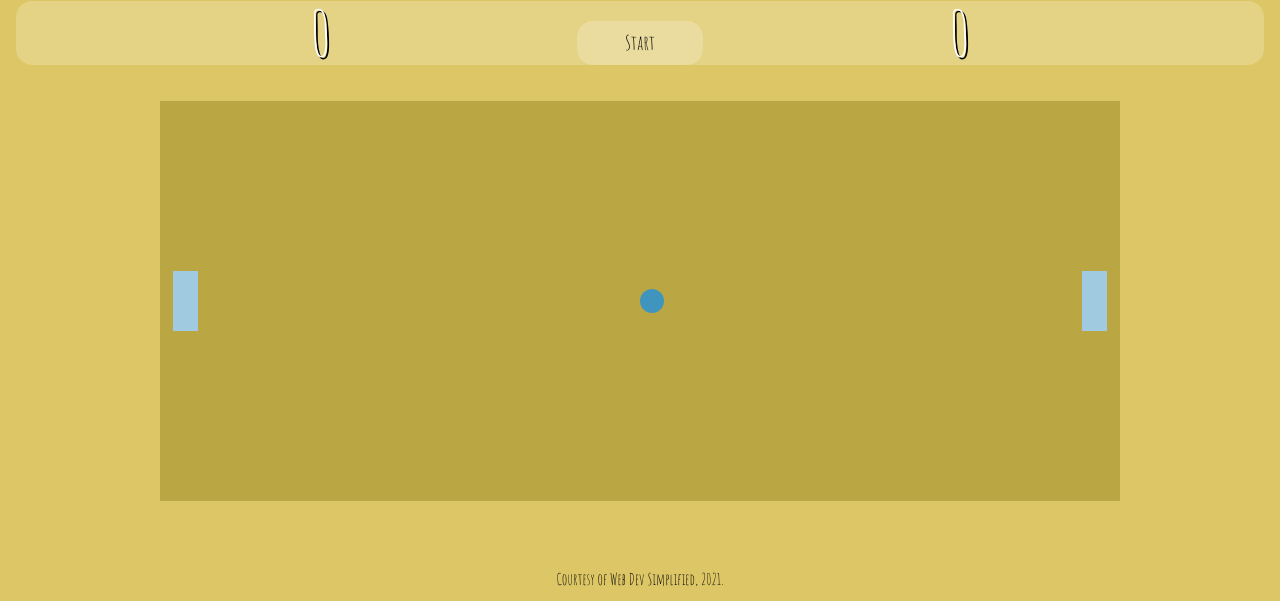
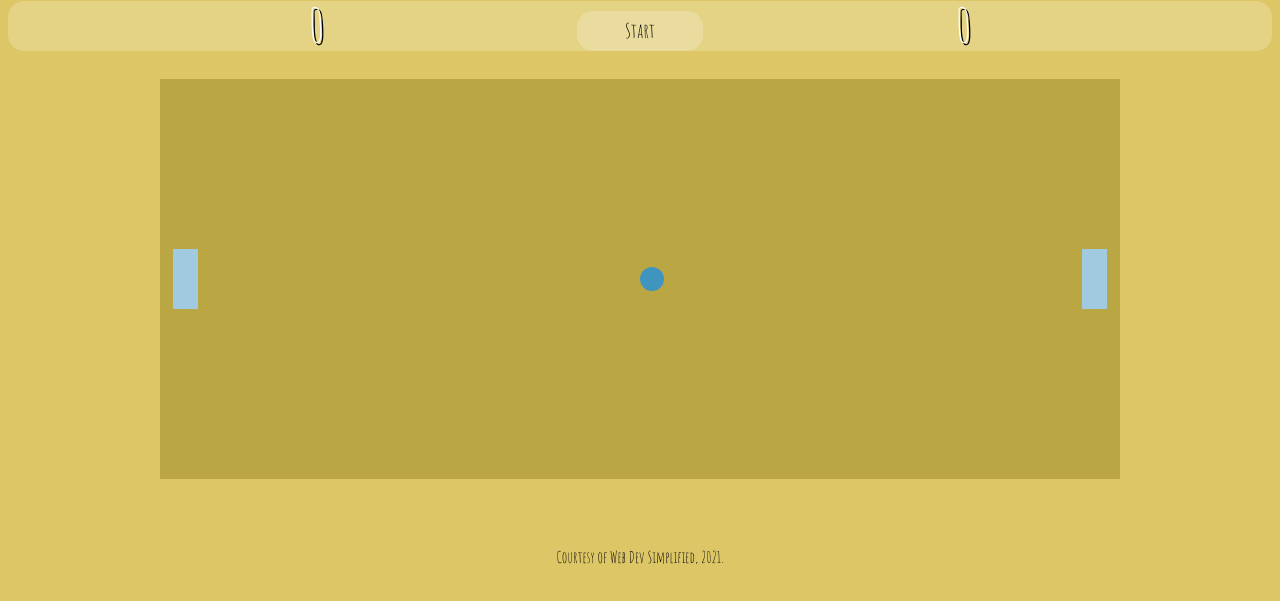
Before and after one commit to farro4069/giraffe_games, a plain HTML site: page pong/index.html in a window 1280 px wide. Shown: the part 199-800 px from the top of the page. Drawn offline with Linux system fonts and the light colour scheme.

Commit message:
Pong paddle problem?

```diff
--- a/pong/pong.css
+++ b/pong/pong.css
@@ -8,6 +8,7 @@
 html {
 	box-sizing: border-box;
 	background: #ddc666;
+	overflow: hidden;
 	overscroll-behavior: contain;
 }
 
@@ -83,10 +84,10 @@ h1 {
 .score {
 	display: flex;
 	justify-content: space-evenly;
-	margin: 1rem;
+	margin: .5rem;
 	padding: 0 3rem;
 	background-color: rgba(255, 255, 255, 0.2);
-	font-size: 4rem;
+	font-size: 3rem;
 	line-height: 1;
 	line-height: 1;
 	border-radius: 1rem;
@@ -98,7 +99,7 @@ h1 {
 
 .btn {
 	background-color: rgba(255, 255, 255, 0.2);
-	margin-top: 20px;
+	margin-top: 0.5em;
 	padding: 0.5em 3rem;
 	line-height: 1;
 	border: none;
```
